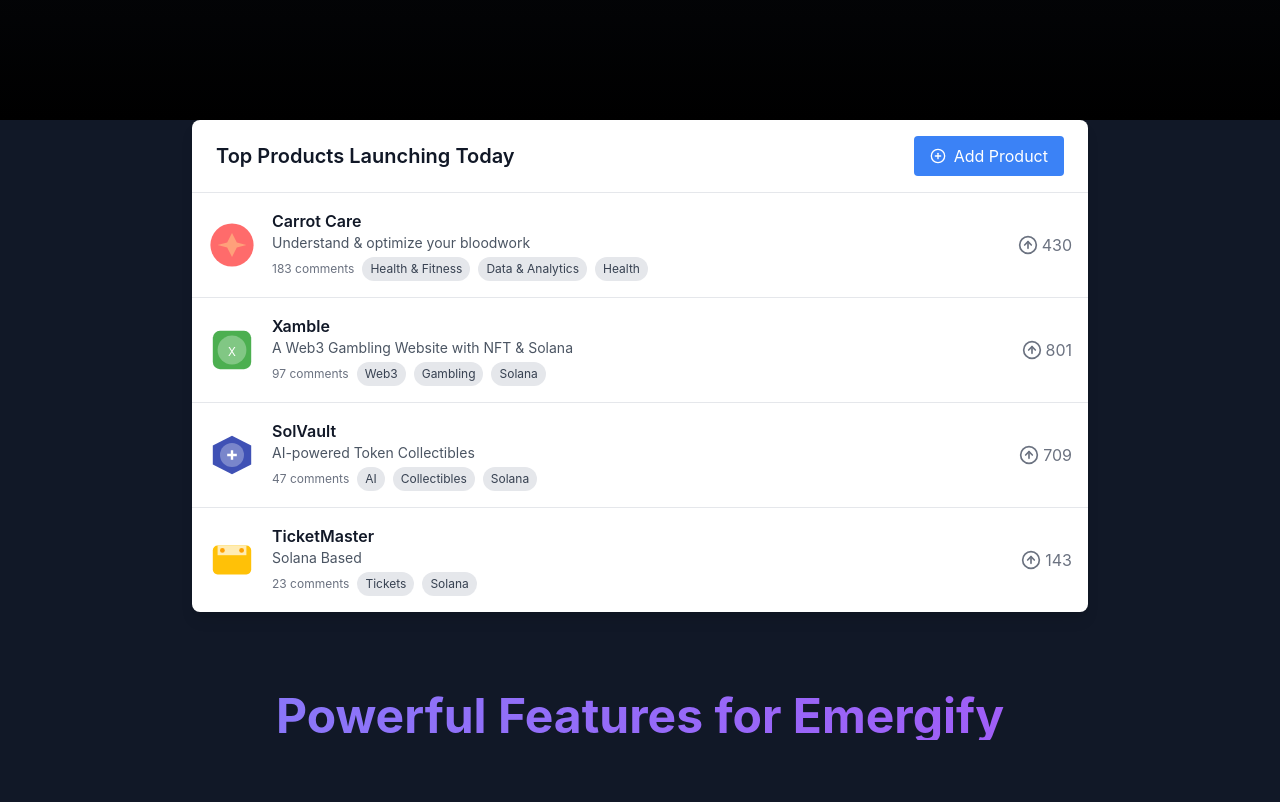
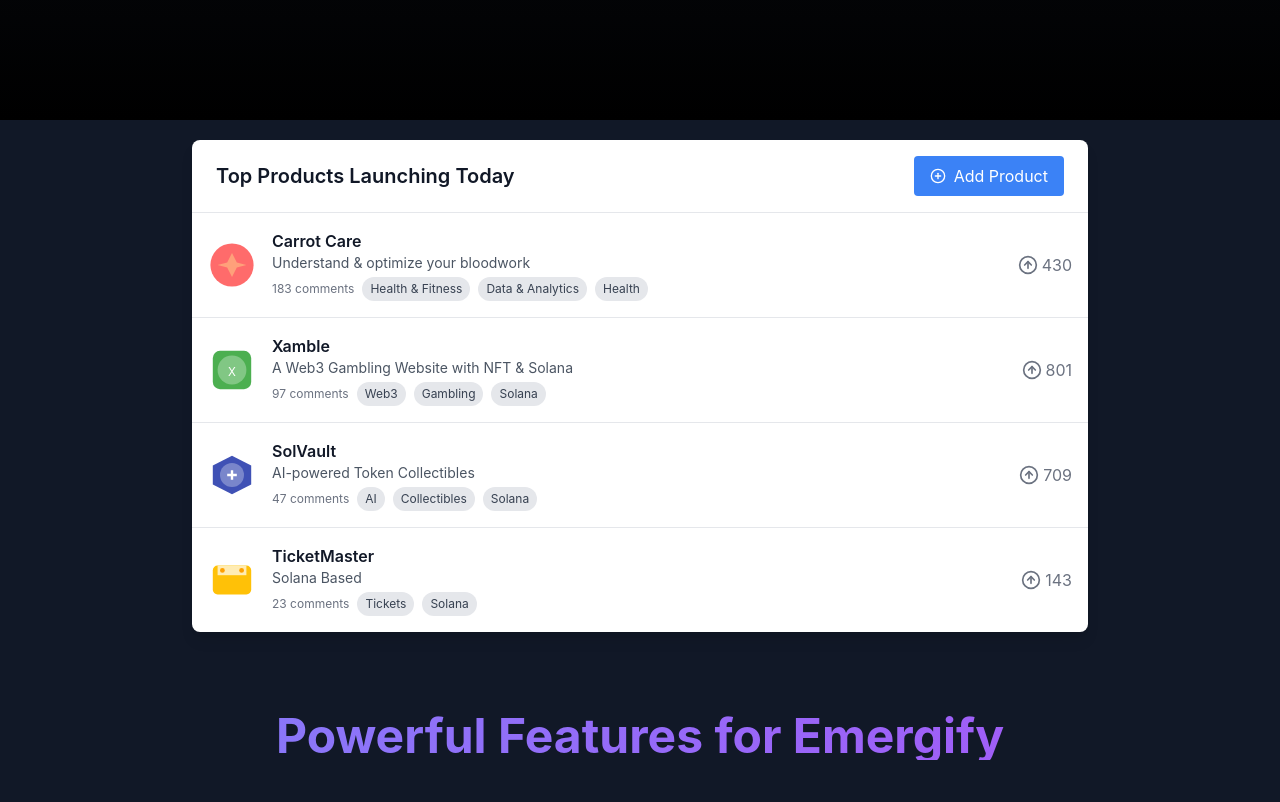
Before and after one commit to AviGawande/Emergify, a Next.js app: page / in a window 1280 px wide. Shown: the part 680-1482 px from the top of the page. Built offline with nearby package versions, Linux system fonts and the light colour scheme.

Commit message:
fixed-ui

```diff
--- a/src/app/components/ProductList.js
+++ b/src/app/components/ProductList.js
@@ -91,7 +91,7 @@
   };
 
   return (
-    <div className="w-full max-w-4xl mx-auto bg-white dark:bg-gray-800 text-gray-900 dark:text-gray-100 shadow-lg rounded-lg overflow-hidden">
+    <div className="w-full max-w-4xl mx-auto mt-5 bg-white dark:bg-gray-800 text-gray-900 dark:text-gray-100 shadow-lg rounded-lg overflow-hidden">
       <div className="px-6 py-4 border-b border-gray-200 dark:border-gray-700 flex justify-between items-center">
         <h2 className="text-xl font-semibold">Top Products Launching Today</h2>
         <button
```
